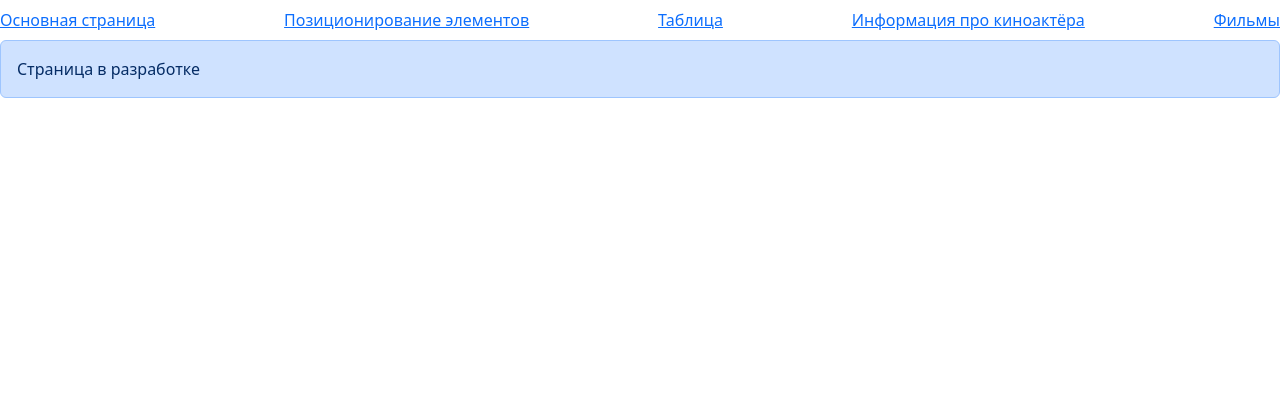
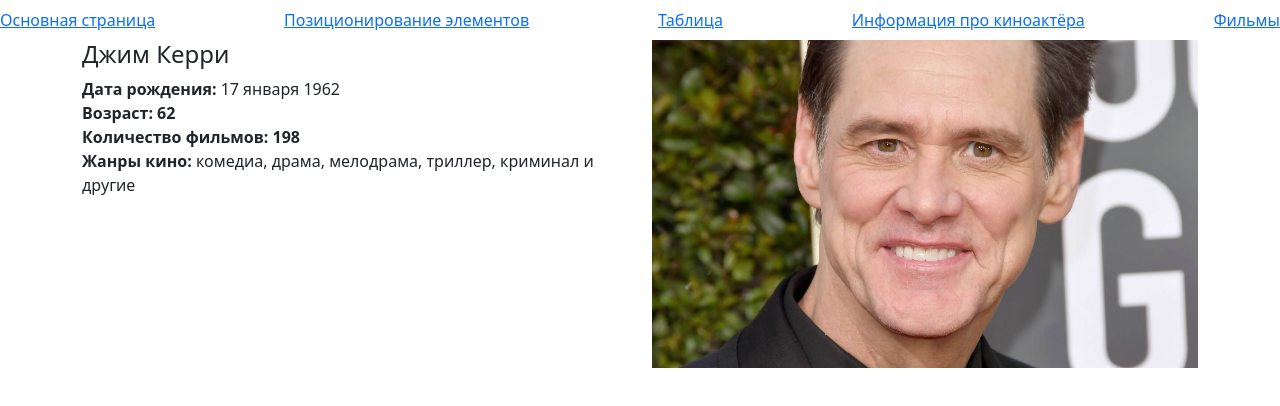
Before and after one commit to programmist003/about-me-lab, a plain HTML site: page films.html in a window 1280 px wide. Drawn offline with Linux system fonts and the light colour scheme.

Commit message:
Jim Carrey info added

```diff
--- a/films.html
+++ b/films.html
@@ -17,8 +17,21 @@
         <a class="navbar-nav" href="./info.html">Информация про киноактёра</a>
         <a class="navbar-nav" href="./films.html">Фильмы</a>
     </header>
-    <main>
-        <div class="alert alert-primary" role="alert">Страница в разработке</div>
+    <main class="container">
+        <div class="row">
+            <div class="col-md-6">
+                <h4>Джим Керри</h4>
+                <p>
+                    <b>Дата рождения: </b>17 января 1962<br>
+                    <b>Возраст: 62</b> <br>
+                    <b>Количество фильмов: 198</b> <br>
+                    <b>Жанры кино: </b>комедиа, драма, мелодрама, триллер, криминал и другие
+                </p>
+            </div>
+            <div class="col-md-6">
+                <img src="img/Jim Carrey/1.jpg" alt="Джим Кэрри" class="w-100 d-block">
+            </div>
+        </div>
     </main>
 </body>
 
```
